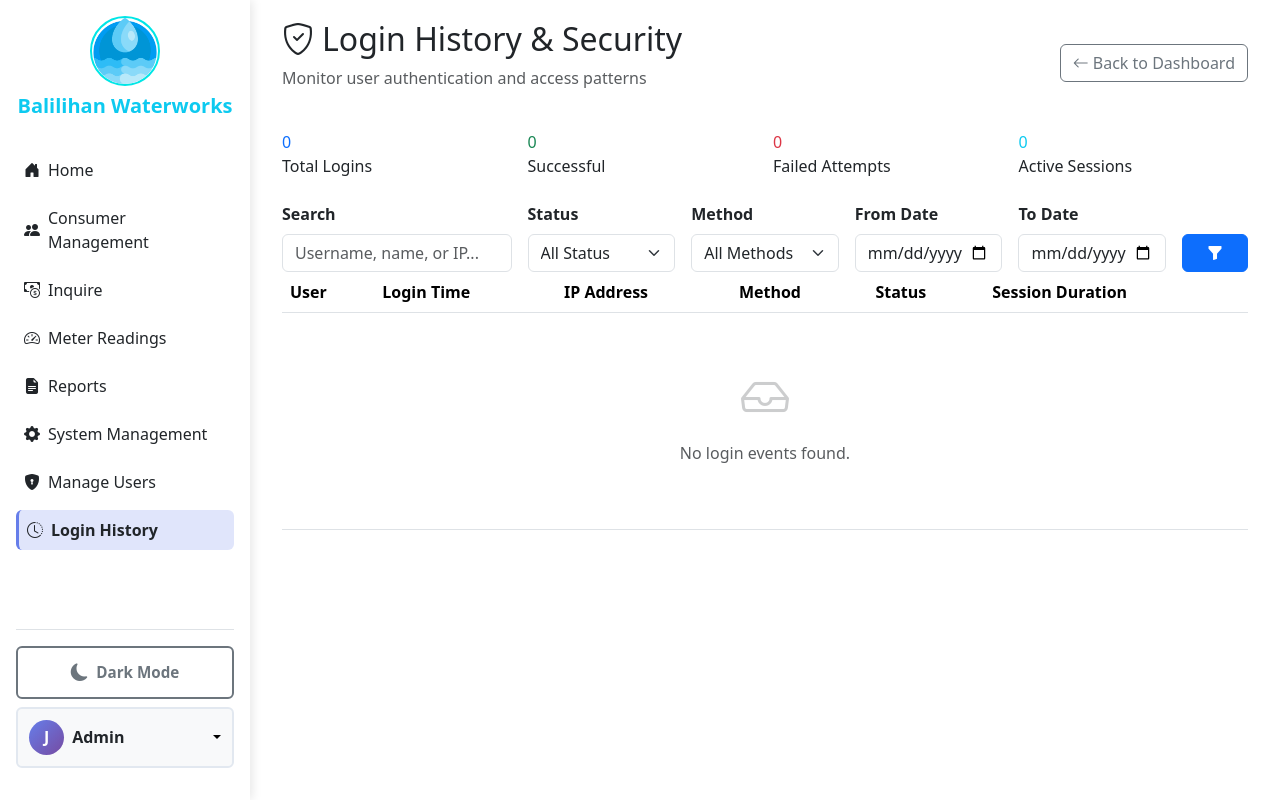
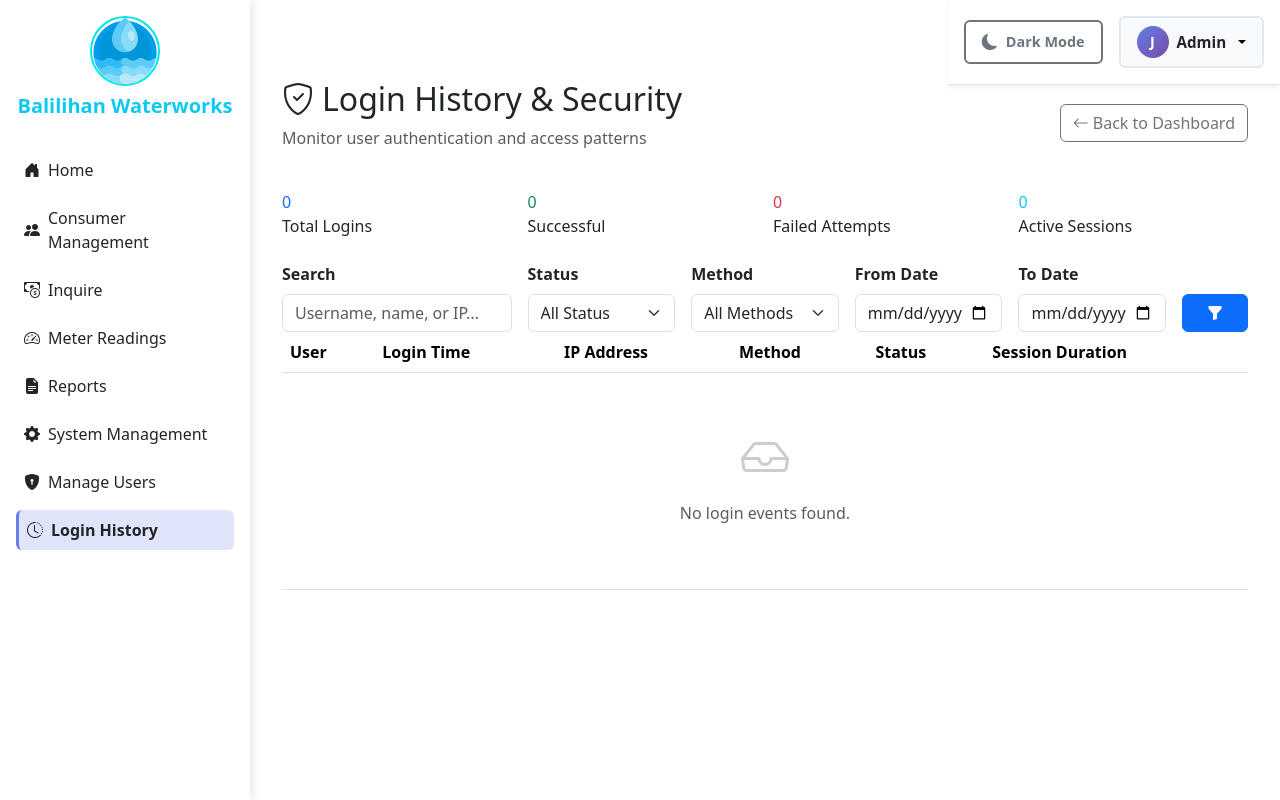
Before and after one commit to JeSender/waterworks, a Django app: page /user-login-history/ in a window 1280 px wide. Run offline with Django 5.2, Linux system fonts and the light colour scheme; a user stored in the database is signed in; data comes from the database, SQL or seed files in the repository; some libraries are stand-ins or nearby versions.

Commit message:
Move user profile and dark mode to top-right header
- Relocated dark mode toggle and user profile dropdown from sidebar footer to fixed header at top-right
- Organized header layout with horizontal alignment of controls
- Added dark mode styling for new header section
- Updated main content padding to accommodate fixed header
- Removed footer section from sidebar for cleaner navigation
- Updated print styles to hide header when printing

🤖 Generated with [Claude Code](https://claude.com/claude-code)

Co-Authored-By: Claude <noreply@anthropic.com>

```diff
--- a/consumers/templates/consumers/base.html
+++ b/consumers/templates/consumers/base.html
@@ -202,6 +202,33 @@
             background: linear-gradient(120deg, #4f46e5, #7c3aed) !important;
         }
 
+        /* Dark Mode for Top Header */
+        .dark-mode #top-header {
+            background-color: #2d2d2d !important;
+            border-color: #404040 !important;
+        }
+
+        .dark-mode .dropdown-menu {
+            background-color: #2d2d2d !important;
+            border-color: #404040 !important;
+        }
+
+        .dark-mode .dropdown-item {
+            color: #ffffff !important;
+        }
+
+        .dark-mode .dropdown-item:hover {
+            background-color: #404040 !important;
+        }
+
+        .dark-mode .dropdown-item-text .text-dark {
+            color: #ffffff !important;
+        }
+
+        .dark-mode .dropdown-divider {
+            border-color: #404040 !important;
+        }
+
         /* === Loading Overlay === */
         #loadingOverlay {
             position: fixed;
@@ -257,9 +284,10 @@
 
         /* === Print Styles for Base Layout === */
         @media print {
-            /* Hide sidebar completely */
+            /* Hide sidebar and header completely */
             .sidebar,
-            #sidebar {
+            #sidebar,
+            #top-header {
                 display: none !important;
             }
 
@@ -279,6 +307,56 @@
     </style>
 </head>
 <body class="bg-white" id="main-body">
+
+    <!-- Top Header (Dark Mode + User Profile) -->
+    <div class="position-fixed top-0 end-0 d-flex align-items-center gap-3 bg-white p-3 shadow-sm"
+         style="margin-left: 250px; z-index: 1030; border-bottom: 1px solid #e2e8f0;"
+         id="top-header">
+        <!-- Dark Mode Toggle Button -->
+        <button class="btn btn-outline-secondary d-flex align-items-center gap-2"
+                onclick="toggleDarkMode()"
+                id="dark-mode-toggle"
+                style="font-size: 0.9rem; padding: 0.5rem 1rem; border-width: 2px; font-weight: 600;">
+            <i class="bi bi-moon-fill" id="dark-mode-icon" style="font-size: 1rem;"></i>
+            <span id="dark-mode-text">Dark Mode</span>
+        </button>
+
+        <!-- User Profile Dropdown -->
+        <div class="dropdown">
+            <button class="btn btn-light d-flex align-items-center gap-2 dropdown-toggle"
+                    type="button"
+                    id="userDropdown"
+                    data-bs-toggle="dropdown"
+                    aria-expanded="false"
+                    style="font-size: 0.95rem; padding: 0.5rem 1rem; font-weight: 600; border: 2px solid #e2e8f0;">
+                <div class="user-avatar" style="width: 32px; height: 32px; background: linear-gradient(135deg, #667eea, #764ba2); border-radius: 50%; display: flex; align-items: center; justify-content: center; color: white; font-weight: bold; font-size: 0.9rem;">
+                    {% if user.first_name %}{{ user.first_name|first|upper }}{% else %}{{ user.username|first|upper }}{% endif %}
+                </div>
+                <span class="text-dark">
+                    {% if user.is_superuser %}Admin{% else %}{{ user.username }}{% endif %}
+                </span>
+            </button>
+            <ul class="dropdown-menu dropdown-menu-end" aria-labelledby="userDropdown" style="min-width: 220px;">
+                <li>
+                    <div class="dropdown-item-text">
+                        <div class="fw-bold text-dark">
+                            {% if user.first_name and user.last_name %}{{ user.first_name }} {{ user.last_name }}{% elif user.first_name %}{{ user.first_name }}{% else %}{{ user.username }}{% endif %}
+                        </div>
+                        <small class="text-muted">
+                            {% if user.email %}{{ user.email }}{% else %}Staff Member{% endif %}
+                        </small>
+                    </div>
+                </li>
+                <li><hr class="dropdown-divider"></li>
+                <li>
+                    <a class="dropdown-item text-danger d-flex align-items-center gap-2" href="{% url 'consumers:staff_logout' %}">
+                        <i class="bi bi-box-arrow-right" style="font-size: 1rem;"></i>
+                        <span class="fw-bold">Logout</span>
+                    </a>
+                </li>
+            </ul>
+        </div>
+    </div>
 
     <!-- Sidebar Only (No Header) -->
     <div class="sidebar bg-white text-dark position-fixed top-0 start-0 bottom-0 d-flex flex-column p-3" style="width: 250px; z-index: 1020; box-shadow: 2px 0 10px rgba(0,0,0,0.1);" id="sidebar">
@@ -323,63 +401,10 @@
             </a>
             {% endif %}
         </nav>
-
-        <!-- User Profile & Settings Section -->
-        <div class="mt-auto pt-3 border-top" style="padding-bottom: 1rem;">
-            <!-- Dark Mode Toggle Button -->
-            <div class="mb-2">
-                <button class="btn btn-outline-secondary w-100 d-flex align-items-center justify-content-center gap-2"
-                        onclick="toggleDarkMode()"
-                        id="dark-mode-toggle"
-                        style="font-size: 0.95rem; padding: 0.7rem; border-width: 2px; font-weight: 600;">
-                    <i class="bi bi-moon-fill" id="dark-mode-icon" style="font-size: 1.1rem;"></i>
-                    <span id="dark-mode-text">Dark Mode</span>
-                </button>
-            </div>
-
-            <!-- User Profile Dropdown -->
-            <div class="dropdown">
-                <button class="btn btn-light w-100 d-flex align-items-center justify-content-between dropdown-toggle"
-                        type="button"
-                        id="userDropdown"
-                        data-bs-toggle="dropdown"
-                        aria-expanded="false"
-                        style="font-size: 1rem; padding: 0.7rem; font-weight: 600; border: 2px solid #e2e8f0;">
-                    <div class="d-flex align-items-center gap-2">
-                        <div class="user-avatar" style="width: 35px; height: 35px; background: linear-gradient(135deg, #667eea, #764ba2); border-radius: 50%; display: flex; align-items: center; justify-content: center; color: white; font-weight: bold; font-size: 1rem;">
-                            {% if user.first_name %}{{ user.first_name|first|upper }}{% else %}{{ user.username|first|upper }}{% endif %}
-                        </div>
-                        <span class="text-dark">
-                            {% if user.is_superuser %}Admin{% else %}{{ user.username }}{% endif %}
-                        </span>
-                    </div>
-                </button>
-                <ul class="dropdown-menu dropdown-menu-end w-100" aria-labelledby="userDropdown" style="margin-top: 0.5rem;">
-                    <li>
-                        <div class="dropdown-item-text">
-                            <div class="fw-bold text-dark">
-                                {% if user.first_name and user.last_name %}{{ user.first_name }} {{ user.last_name }}{% elif user.first_name %}{{ user.first_name }}{% else %}{{ user.username }}{% endif %}
-                            </div>
-                            <small class="text-muted">
-                                {% if user.email %}{{ user.email }}{% else %}Staff Member{% endif %}
-                            </small>
-                        </div>
-                    </li>
-                    <li><hr class="dropdown-divider"></li>
-                    <li>
-                        <a class="dropdown-item text-danger d-flex align-items-center gap-2" href="{% url 'consumers:staff_logout' %}">
-                            <i class="bi bi-box-arrow-right" style="font-size: 1.1rem;"></i>
-                            <span class="fw-bold">Logout</span>
-                        </a>
-                    </li>
-                </ul>
-            </div>
-
-        </div>
     </div>
 
     <!-- Main Content -->
-    <div class="main-content" style="margin-left: 250px; padding: 20px; min-height: 100vh; overflow-y: hidden;" id="main-content">
+    <div class="main-content" style="margin-left: 250px; padding-top: 80px; padding-left: 20px; padding-right: 20px; padding-bottom: 20px; min-height: 100vh; overflow-y: hidden;" id="main-content">
         {% block main_content %}
         <div class="card p-4 mt-3">
             <h3 class="mb-3">Welcome, {{ request.user.username }}</h3>
@@ -474,6 +499,7 @@
             const body = document.getElementById('main-body');
             const sidebar = document.getElementById('sidebar');
             const mainContent = document.getElementById('main-content');
+            const topHeader = document.getElementById('top-header');
             const darkModeIcon = document.getElementById('dark-mode-icon');
             const darkModeToggle = document.getElementById('dark-mode-toggle');
             const darkModeText = document.getElementById('dark-mode-text');
@@ -481,17 +507,18 @@
             body.classList.toggle('dark-mode');
             sidebar.classList.toggle('dark-mode');
             mainContent.classList.toggle('dark-mode');
+            topHeader.classList.toggle('dark-mode');
 
             if (body.classList.contains('dark-mode')) {
                 darkModeIcon.className = 'bi bi-sun-fill';
-                darkModeToggle.className = 'btn btn-outline-warning d-flex align-items-center justify-content-center gap-2';
+                darkModeToggle.className = 'btn btn-outline-warning d-flex align-items-center gap-2';
                 darkModeText.textContent = 'Light Mode';
 
                 // Save preference to localStorage
                 localStorage.setItem('darkMode', 'enabled');
             } else {
                 darkModeIcon.className = 'bi bi-moon-fill';
-                darkModeToggle.className = 'btn btn-outline-secondary d-flex align-items-center justify-content-center gap-2';
+                darkModeToggle.className = 'btn btn-outline-secondary d-flex align-items-center gap-2';
                 darkModeText.textContent = 'Dark Mode';
 
                 // Remove preference from localStorage
```
